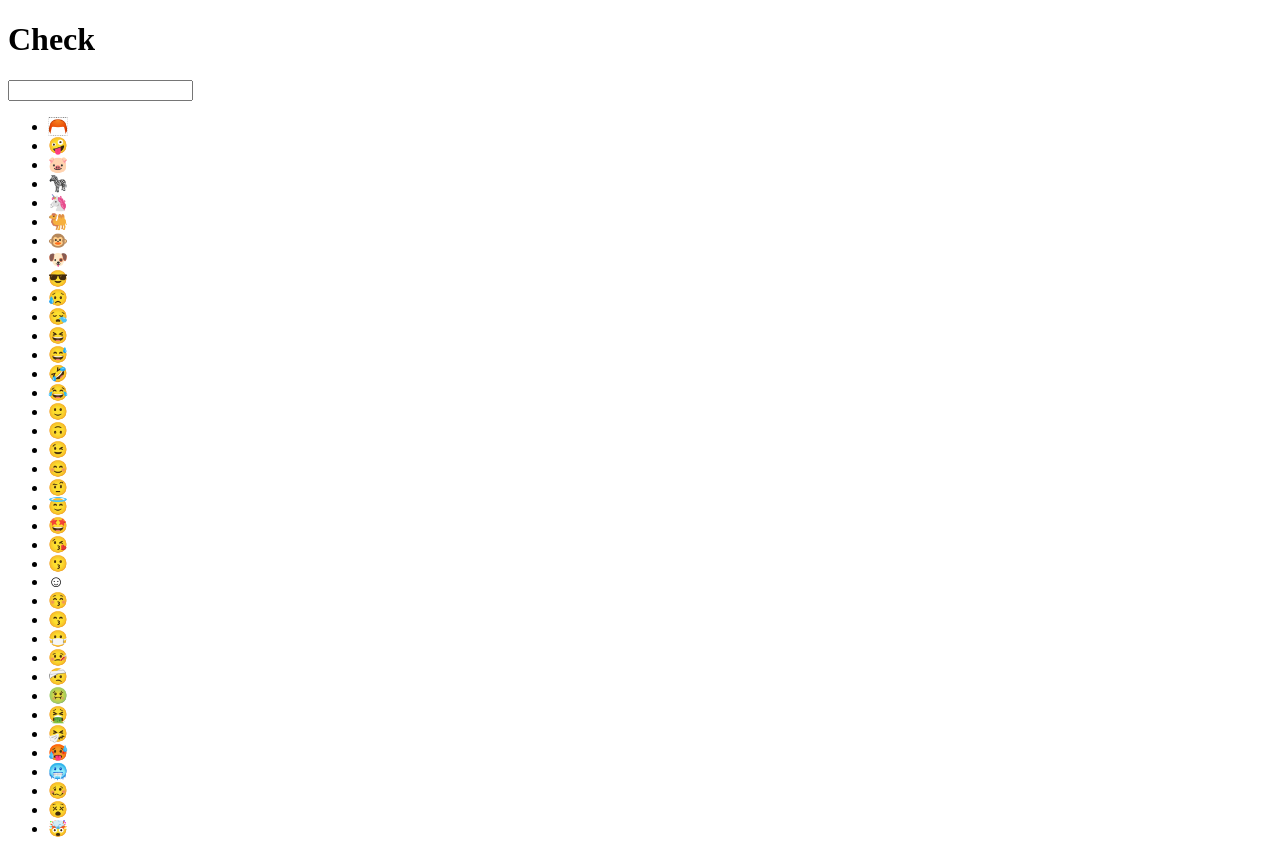
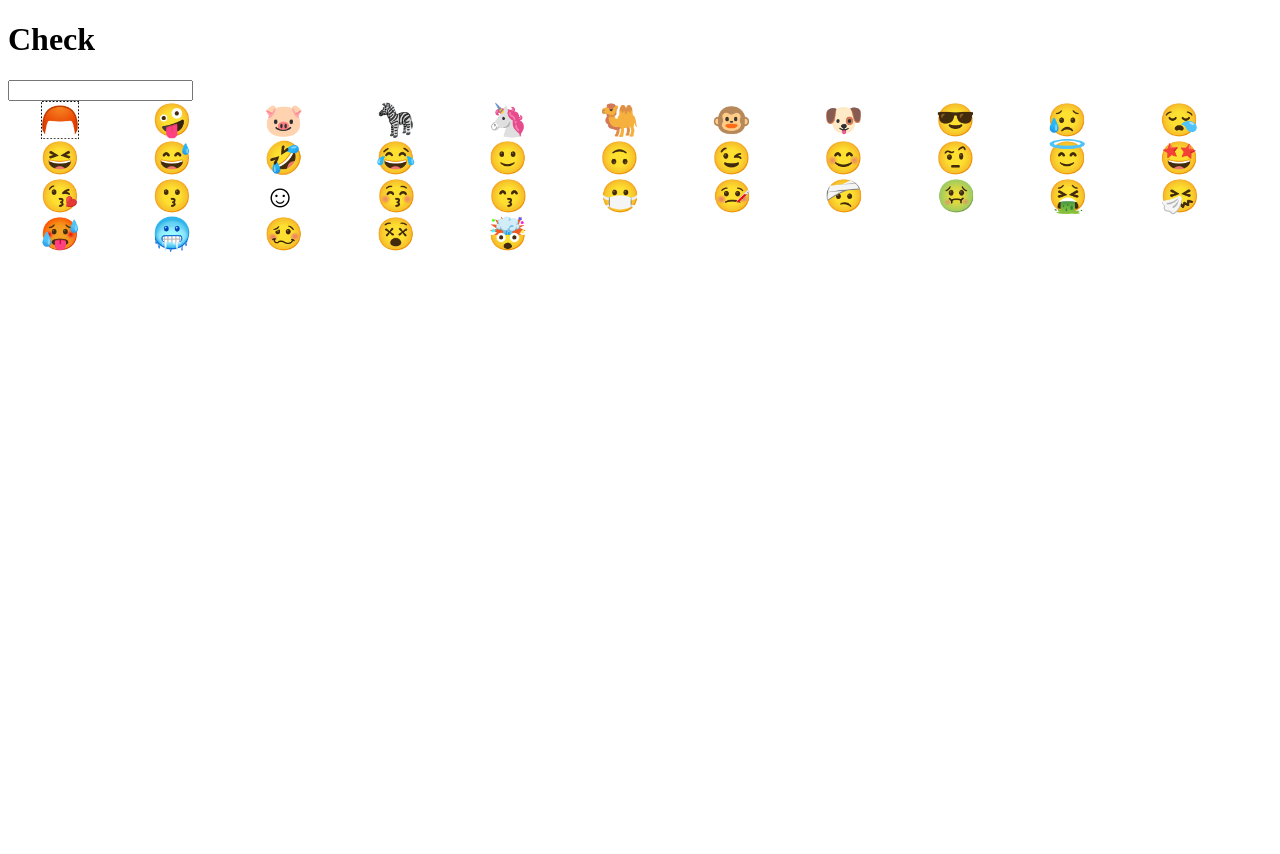
Before and after one commit to Sameony/React, a React (Create React App) app: page / in a window 1280 px wide. After the commit the page ends 800 px from the top, so only its background shows below. Built offline with nearby package versions, Linux system fonts and the light colour scheme.

Commit message:
style: enhanced display for emojis

```diff
--- a/src/App.js
+++ b/src/App.js
@@ -74,15 +74,17 @@ export default function App() {
       <input onChange={ChangeEventHandler}></input>
       <div>{ans}</div>
 
-      <ul>
-        {myList.map(function (item, index) {
-          return (
-            <li key={item} onClick={() => itemClickHandler(item)}>
-              {item}{" "}
-            </li>
-          );
-        })}
-      </ul>
+      {myList.map(function (item) {
+        return (
+          <span
+            className="emojiList"
+            key={item}
+            onClick={() => itemClickHandler(item)}
+          >
+            {item}{" "}
+          </span>
+        );
+      })}
     </div>
   );
 }
--- a/src/styles.css
+++ b/src/styles.css
@@ -2,3 +2,9 @@
   font-family: sans-serif;
   text-align: center;
 }
+
+.emojiList {
+  font-size: xx-large;
+  padding: 1rem;
+  margin: 1rem;
+}
```
